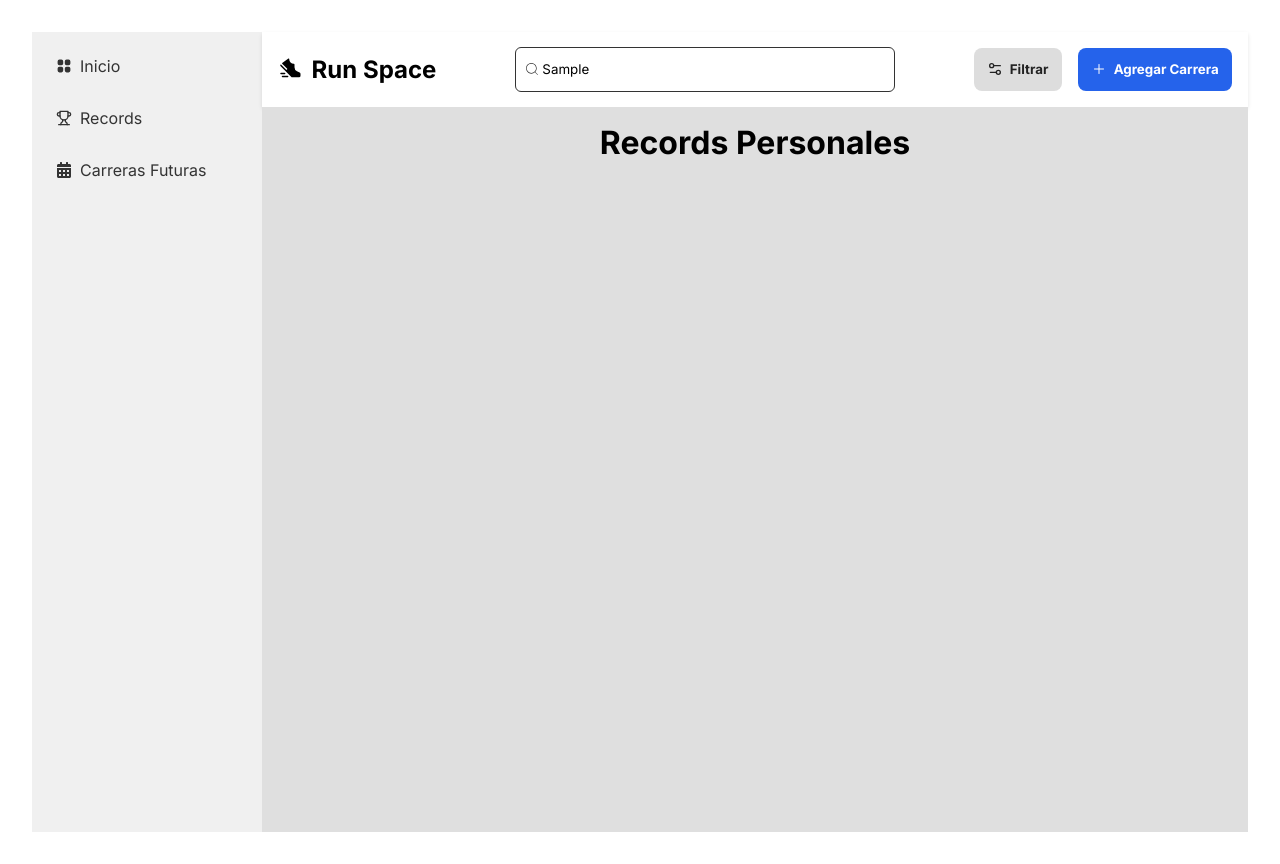
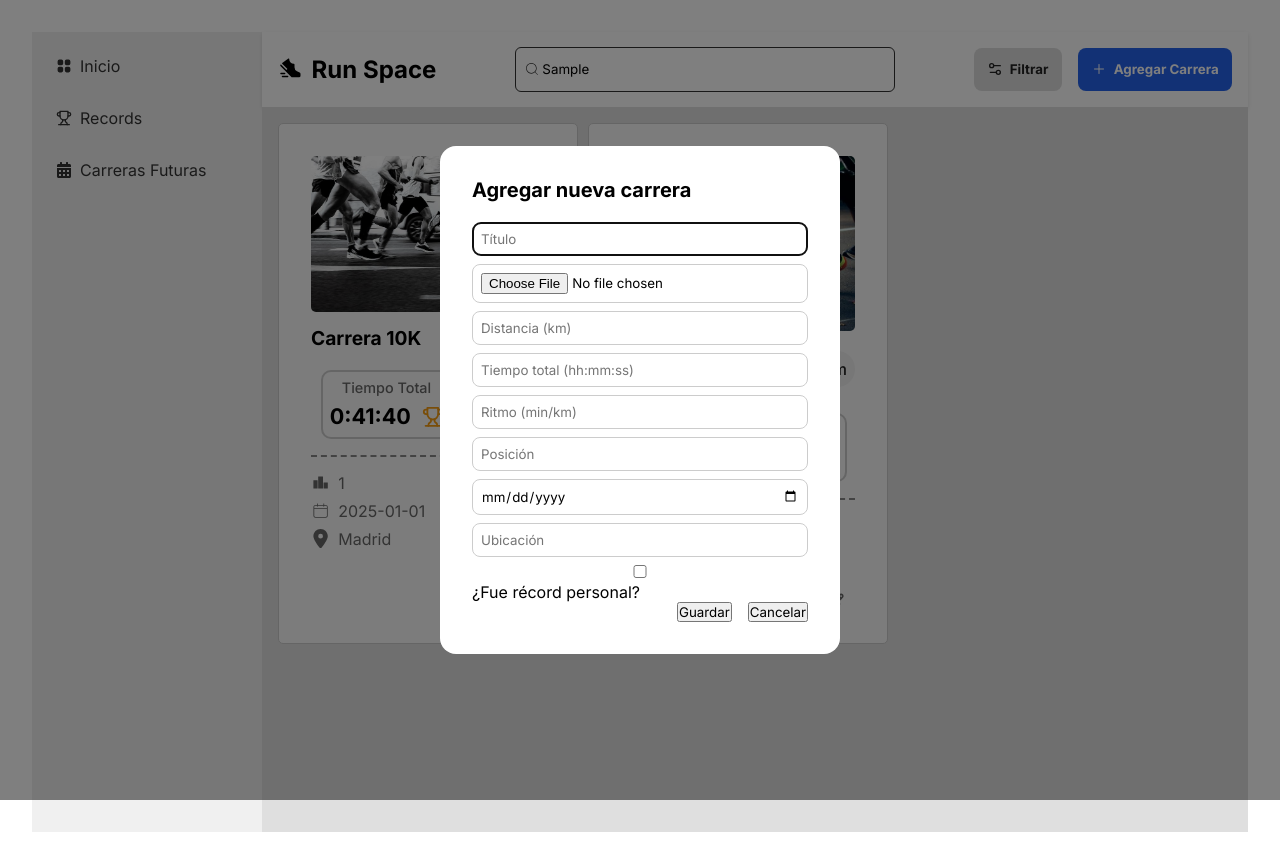
Before and after one commit to juanbautistamalina/run-space, a React (Vite) app: page /records in a window 1280 px wide. Both pictures are taken after typing "Sample" into the empty fields and a click on the button "Agregar Carrera". Built offline with nearby package versions, Linux system fonts and the light colour scheme.

Commit message:
feat: modal para agregar carreras y filtrado de Records

```diff
--- a/src/App.jsx
+++ b/src/App.jsx
@@ -4,20 +4,17 @@ import Layout from "./components/Layout"
 import Home from "./pages/home/Home"
 import Records from "./pages/records/Records"
 import CarrerasFuturas from "./pages/carrerasFuturas/CarrerasFuturas.jsx"
-import example1 from "./assets/example1.jpg"
-import example2 from "./assets/example2.jpg"
-import example3 from "./assets/example3.jpg"
 import './App.css'
 
 function App() {
 
-  const [data, setData] = useState([
+  const [races, setRaces] = useState([
     {
       id: 1,
       title: "Carrera 10K",
-      img: example1,
+      img: "/images/example1.jpg",
       distance: "10",
-      totalTime: "0:41:40", // 10 km × 4:10 min/km
+      totalTime: "0:41:40",
       pace: "4:10",
       position: 1,
       date: "2025-01-01",
@@ -27,9 +24,9 @@ function App() {
     {
       id: 2,
       title: "Carrera 15K",
-      img: example2,
+      img: "/images/example2.jpg",
       distance: "15",
-      totalTime: "1:04:15", // 15 km × 4:15 min/km
+      totalTime: "1:04:15",
       pace: "4:15",
       position: 25,
       date: "2025-05-22",
@@ -39,9 +36,9 @@ function App() {
     {
       id: 3,
       title: "Media Maratón 21K",
-      img: example3,
+      img: "/images/example3.jpg",
       distance: "21",
-      totalTime: "1:34:30", // 21 km × 4:30 min/km
+      totalTime: "1:34:30",
       pace: "4:30",
       position: 8,
       date: "2025-03-25",
@@ -50,41 +47,20 @@ function App() {
     }
   ]);
 
+  const handleAddRace = (newRace) => {
+    setRaces(prev => [...prev, newRace]);
+  }
+
   const handleFilterClick = () => {
     // Lógica para filtrar las carreras
   }
 
-  const getDate = () => {
-    const today = new Date();
-    const year = today.getFullYear();
-    const month = String(today.getMonth() + 1).padStart(2, "0");
-    const day = String(today.getDate()).padStart(2, "0");
-    return `${year}-${month}-${day}`;
-  };
-
-
-  const handleAddClick = () => {
-    const newRace = {
-      id: data.length + 1,
-      title: "Nueva Carrera",
-      img: example1,
-      distance: "10",
-      totalTime: "0:00:00",
-      pace: "0:00",
-      position: 0,
-      date: getDate(),
-      place: "Desconocido",
-      isPR: false
-    };
-    setData([...data, newRace]);
-  }
-
   return (
     <Routes>
-      <Route element={<Layout filter={handleFilterClick} add={handleAddClick} />}>
-        <Route path="/" element={<Home data={data} />} />
-        <Route path="/records" element={<Records data={data} />} />
-        <Route path="/carreras-futuras" element={<CarrerasFuturas data={data} />} />
+      <Route element={<Layout filter={handleFilterClick} add={handleAddRace}/>}>
+        <Route path="/" element={<Home data={races} />} />
+        <Route path="/records" element={<Records data={races} />} />
+        <Route path="/carreras-futuras" element={<CarrerasFuturas data={races} />} />
       </Route>
     </Routes>
   )
--- /dev/null
+++ b/src/components/AddRaceModal.css
@@ -0,0 +1,64 @@
+.modal__overlay {
+  background: rgba(0, 0, 0, 0.5);
+  position: fixed;
+  inset: 0;
+  animation: fadeIn 0.2s ease;
+}
+
+.modal__content {
+  background: #fff;
+  border-radius: 1rem;
+  padding: 2rem;
+  width: 400px;
+  max-width: 90%;
+  position: fixed;
+  top: 50%;
+  left: 50%;
+  transform: translate(-50%, -50%);
+  animation: slideIn 0.2s ease;
+  display: flex;
+  flex-direction: column;
+  gap: 1rem;
+}
+
+.modal__title {
+  font-size: 1.25rem;
+  font-weight: bold;
+}
+
+.modal__form input {
+  width: 100%;
+  padding: 0.5rem;
+  margin: 0.25rem 0;
+  border: 1px solid #ccc;
+  border-radius: 0.5rem;
+}
+
+.modal__actions {
+  display: flex;
+  justify-content: flex-end;
+  gap: 1rem;
+}
+
+.sr-only {
+  position: absolute;
+  width: 1px;
+  height: 1px;
+  padding: 0;
+  margin: -1px;
+  overflow: hidden;
+  clip: rect(0,0,0,0);
+  white-space: nowrap;
+  border: 0;
+}
+
+
+@keyframes fadeIn {
+  from { opacity: 0; }
+  to { opacity: 1; }
+}
+
+@keyframes slideIn {
+  from { transform: translate(-50%, -40%); opacity: 0; }
+  to { transform: translate(-50%, -50%); opacity: 1; }
+}
--- /dev/null
+++ b/src/components/AddRaceModal.jsx
@@ -0,0 +1,162 @@
+import "./AddRaceModal.css";
+import * as Dialog from "@radix-ui/react-dialog";
+import { useState } from "react";
+
+export default function AddRaceModal({ onAdd, children }) {
+  const [form, setForm] = useState({
+    title: "",
+    img: null,
+    distance: "",
+    totalTime: "",
+    pace: "",
+    position: "",
+    date: "",
+    place: "",
+    isPR: false,
+  });
+
+  const [open, setOpen] = useState(false); // controlamos apertura/cierre
+
+  const handleChange = (e) => {
+    const { name, value, type, checked, files } = e.target;
+    setForm((prev) => ({
+      ...prev,
+      [name]:
+        type === "checkbox"
+          ? checked
+          : type === "file"
+          ? URL.createObjectURL(files[0])
+          : value,
+    }));
+  };
+
+  const handleSubmit = (e) => {
+    e.preventDefault();
+    onAdd({ ...form, id: Date.now() }); // agrega la nueva carrera
+    setForm({
+      title: "",
+      img: null,
+      distance: "",
+      totalTime: "",
+      pace: "",
+      position: "",
+      date: "",
+      place: "",
+      isPR: false,
+    });
+    setOpen(false); // cierra el modal
+  };
+
+  return (
+    <Dialog.Root open={open} onOpenChange={setOpen}>
+      <Dialog.Trigger asChild>
+        {children}
+      </Dialog.Trigger>
+
+      <Dialog.Portal>
+        <Dialog.Overlay className="modal__overlay" />
+        <Dialog.Content className="modal__content">
+          <Dialog.Title className="modal__title">
+            Agregar nueva carrera
+          </Dialog.Title>
+
+          {/* Descripción oculta para accesibilidad */}
+          <Dialog.Description className="sr-only">
+            Formulario de agregar nueva carrera
+          </Dialog.Description>
+
+          <form className="modal__form" onSubmit={handleSubmit}>
+            <input
+              type="text"
+              name="title"
+              placeholder="Título"
+              value={form.title}
+              onChange={handleChange}
+              required
+            />
+
+            <input
+              type="file"
+              name="img"
+              accept="image/*"
+              onChange={handleChange}
+            />
+
+            <input
+              type="number"
+              name="distance"
+              placeholder="Distancia (km)"
+              value={form.distance}
+              onChange={handleChange}
+              required
+            />
+
+            <input
+              type="text"
+              name="totalTime"
+              placeholder="Tiempo total (hh:mm:ss)"
+              value={form.totalTime}
+              onChange={handleChange}
+              required
+            />
+
+            <input
+              type="text"
+              name="pace"
+              placeholder="Ritmo (min/km)"
+              value={form.pace}
+              onChange={handleChange}
+              required
+            />
+
+            <input
+              type="number"
+              name="position"
+              placeholder="Posición"
+              value={form.position}
+              onChange={handleChange}
+              required
+            />
+
+            <input
+              type="date"
+              name="date"
+              value={form.date}
+              onChange={handleChange}
+              required
+            />
+
+            <input
+              type="text"
+              name="place"
+              placeholder="Ubicación"
+              value={form.place}
+              onChange={handleChange}
+              required
+            />
+
+            <label>
+              <input
+                type="checkbox"
+                name="isPR"
+                checked={form.isPR}
+                onChange={handleChange}
+              />
+              ¿Fue récord personal?
+            </label>
+
+            <div className="modal__actions">
+              <button type="submit" className="btn btn-primary">
+                Guardar
+              </button>
+
+              <Dialog.Close asChild>
+                <button className="btn btn-secondary">Cancelar</button>
+              </Dialog.Close>
+            </div>
+          </form>
+        </Dialog.Content>
+      </Dialog.Portal>
+    </Dialog.Root>
+  );
+}
--- a/src/components/Card.css
+++ b/src/components/Card.css
@@ -21,15 +21,18 @@
 
 .card__info {
   display: flex;
-  flex-direction: row;
-  justify-content: space-around;
   align-items: center;
+  justify-content: space-between;
+  gap: 10px;
   margin: 0 0 10px 0;
 }
 
 .card__title {
   font-size: 1.2em;
   font-weight: bold;
+  margin: 0;
+  max-width: calc(100% - 60px); /* deja espacio suficiente para la distancia */
+  overflow-wrap: break-word; /* permite que el título haga wrap si es muy largo */
   margin: 10px 0;
 }
 
@@ -40,6 +43,8 @@
   font-weight: 500;
   padding: 0.5em;
   border-radius: 50px;
+  flex-shrink: 0; /* no se encoge */
+  white-space: nowrap; /* mantiene el km en una sola línea */
 }
 
 .card__stats {
--- a/src/components/Card.jsx
+++ b/src/components/Card.jsx
@@ -9,7 +9,7 @@ import "./Card.css"
 function Card({ title, img, distance, totalTime, pace, position, date, place, isPR }) {
     return (
         <div className="card">
-            <img src={img} alt={title} className="card__img" />
+            {img && <img src={img} alt={title} className="card__img" />}
 
             <div className="card__info">
                 <h2 className="card__title">{title}</h2>
@@ -30,7 +30,6 @@ function Card({ title, img, distance, totalTime, pace, position, date, place, is
             <hr className="card__divider" />
 
             <div className="card__additional-info">
-
                 <div className="card__position">
                     <IoIosPodium className="card__position-icon" />
                     <p className="card__position-value">{position}</p>
@@ -46,6 +45,7 @@ function Card({ title, img, distance, totalTime, pace, position, date, place, is
                     <p className="card__place-value">{place}</p>
                 </div>
             </div>
+
             <div className="card__actions">
                 <RiDeleteBin6Fill />
                 <TbEditCircle />
--- a/src/components/Header.css
+++ b/src/components/Header.css
@@ -4,6 +4,7 @@
   box-shadow: 0 2px 4px rgba(0, 0, 0, 0.1);
   padding: 1em;
   gap: 2em;
+  align-items: center;
 }
 
 .header__title {
@@ -59,8 +60,6 @@
   padding: 1em;
   border-radius: 8px;
   border: none;
-  background-color: #2563eb;
-  color: #fff;
   transition: background-color 0.2s ease;
 }
 
@@ -68,16 +67,20 @@
   font-size: 1.2em;
 }
 
-
-.header__button:nth-child(1) {
+.header__button--filter {
   background-color: #ddd;
   color: #222;
 }
 
-.header__button:nth-child(1):hover {
+.header__button--filter:hover {
   background-color: #bbb;
 }
 
-.header__button:nth-child(2):hover {
+.header__button--add {
+  background-color: #2563eb;
+  color: #fff;
+}
+
+.header__button--add:hover {
   background-color: #1e40af;
 }
--- a/src/components/Header.jsx
+++ b/src/components/Header.jsx
@@ -1,8 +1,9 @@
 import { PiSneakerMoveFill } from "react-icons/pi";
 import { CiSearch } from "react-icons/ci";
+import { LuSettings2 } from "react-icons/lu";
 import { IoAdd } from "react-icons/io5";
-import { LuSettings2 } from "react-icons/lu";
-import "./Header.css"
+import AddRaceModal from "./AddRaceModal";
+import "./Header.css";
 
 function Header({ filter, add }) {
   return (
@@ -18,17 +19,20 @@ function Header({ filter, add }) {
       </div>
 
       <div className="header__button-container">
-        <button className="header__button" onClick={filter}>
+        <button className="header__button header__button--filter" onClick={filter}>
           <LuSettings2 />
           Filtrar
         </button>
-        <button className="header__button" onClick={add}>
-          <IoAdd />
-          Agregar Carrera
-        </button>
+
+        <AddRaceModal onAdd={add}>
+          <button className="header__button header__button--add">
+            <IoAdd />
+            Agregar Carrera
+          </button>
+        </AddRaceModal>
       </div>
     </header>
-  )
+  );
 }
 
-export default Header
+export default Header;
--- a/src/pages/records/Records.jsx
+++ b/src/pages/records/Records.jsx
@@ -1,9 +1,28 @@
-import "./Records.css"
+import Card from "../../components/Card";
+import "./Records.css";
 
-function Records() {
+function Records({ data }) {
+  // Filtramos solo las carreras que son récord personal
+  const filteredRaces = data.filter(race => race.isPR);
+
   return (
-    <h1>Records Personales</h1>
-  )
+    <div className="cards-container">
+      {filteredRaces.map(race => (
+        <Card
+          key={race.id}
+          title={race.title}
+          img={race.img}
+          distance={race.distance}
+          totalTime={race.totalTime}
+          pace={race.pace}
+          position={race.position}
+          date={race.date}
+          place={race.place}
+          isPR={race.isPR}
+        />
+      ))}
+    </div>
+  );
 }
 
-export default Records
+export default Records;
```
